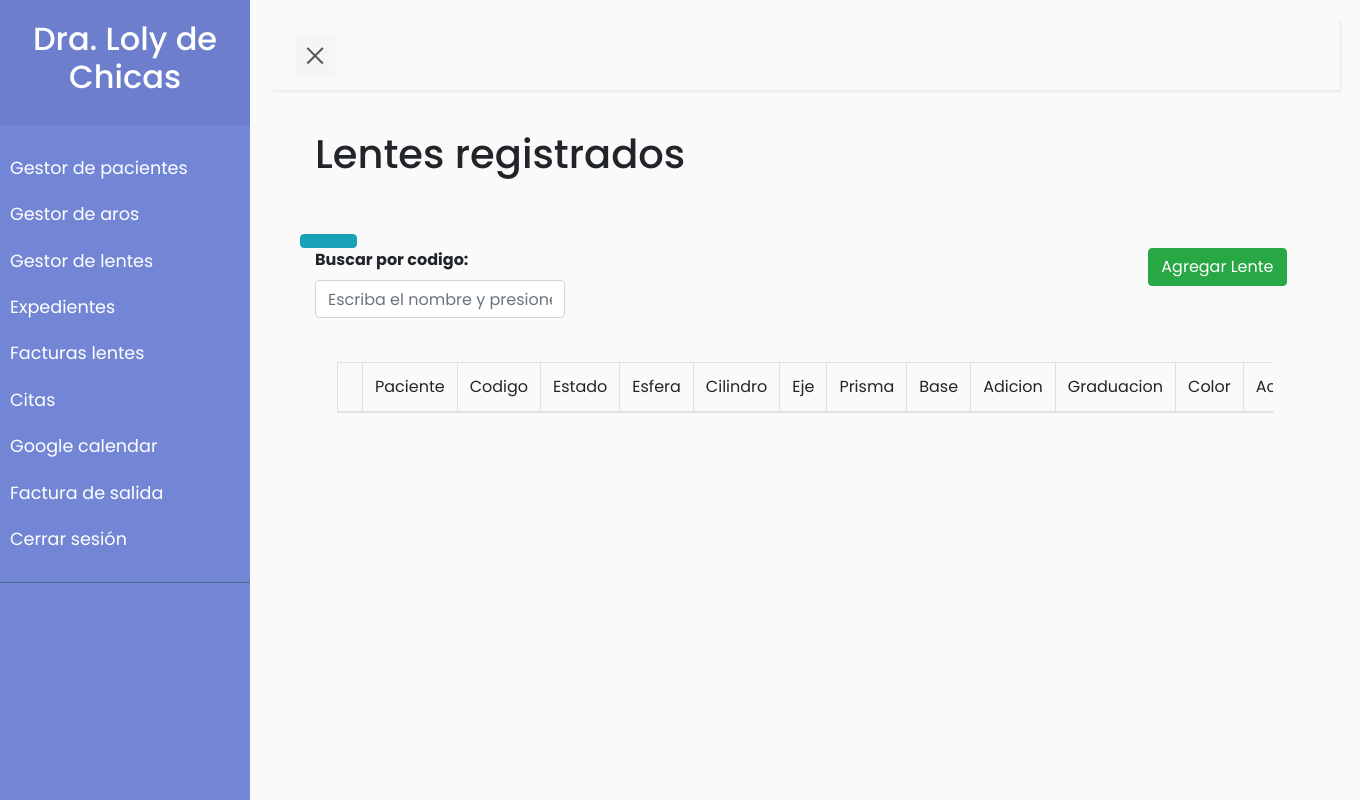
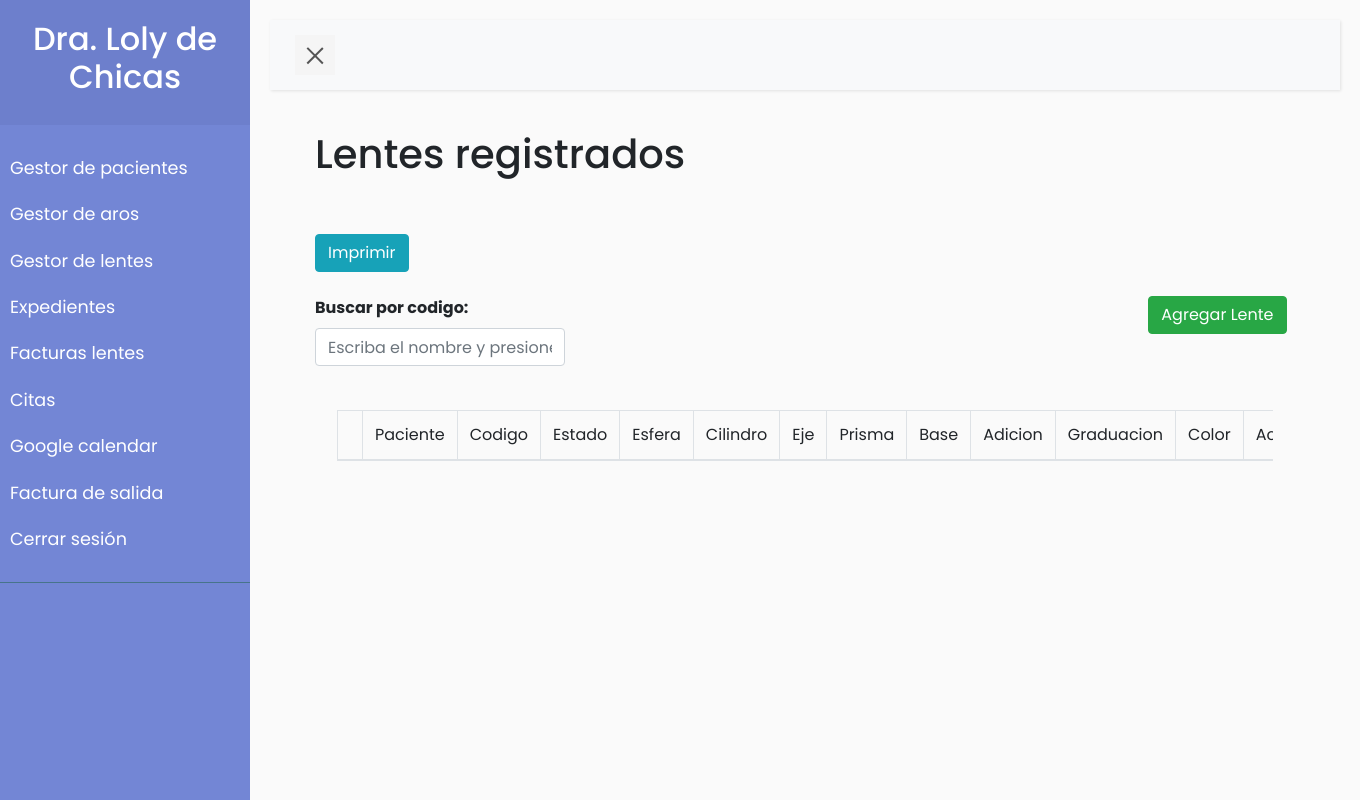
Before and after one commit to kimba97/oftal, a Django app: page /ListaLente/ in a window 1360 px wide. Run offline with Django 3.2, Linux system fonts and the light colour scheme; the visitor is signed in with stand-in values (Sample User, id 1); data that the repository does not hold is empty; some libraries are stand-ins or nearby versions.

Commit message:
Update verLente.html

```diff
--- a/sigemof/Templates/verLente.html
+++ b/sigemof/Templates/verLente.html
@@ -9,11 +9,12 @@
         <br>
         <br>
 
-        <div class="col-lg-1">
-            <a href="{% url 'reporte_personas_pdf' %}" class="btn btn-info btn-block">
-                <span class="glyphicon glyphicon-file"></span>
+        <div style="padding-left: 30px" class="col-lg-1">
+            <a href="{% url 'reporte_personas_pdf' %}" class="btn btn-info">
+                <span>Imprimir</span>
             </a>
         </div>
+        <br>
         <a class="btn btn-success" style="position: absolute; right: 5%" href="{%url 'registrarLente'%}">Agregar Lente</a>
         <div>
           <form class="form-goup" method="GET">
```
